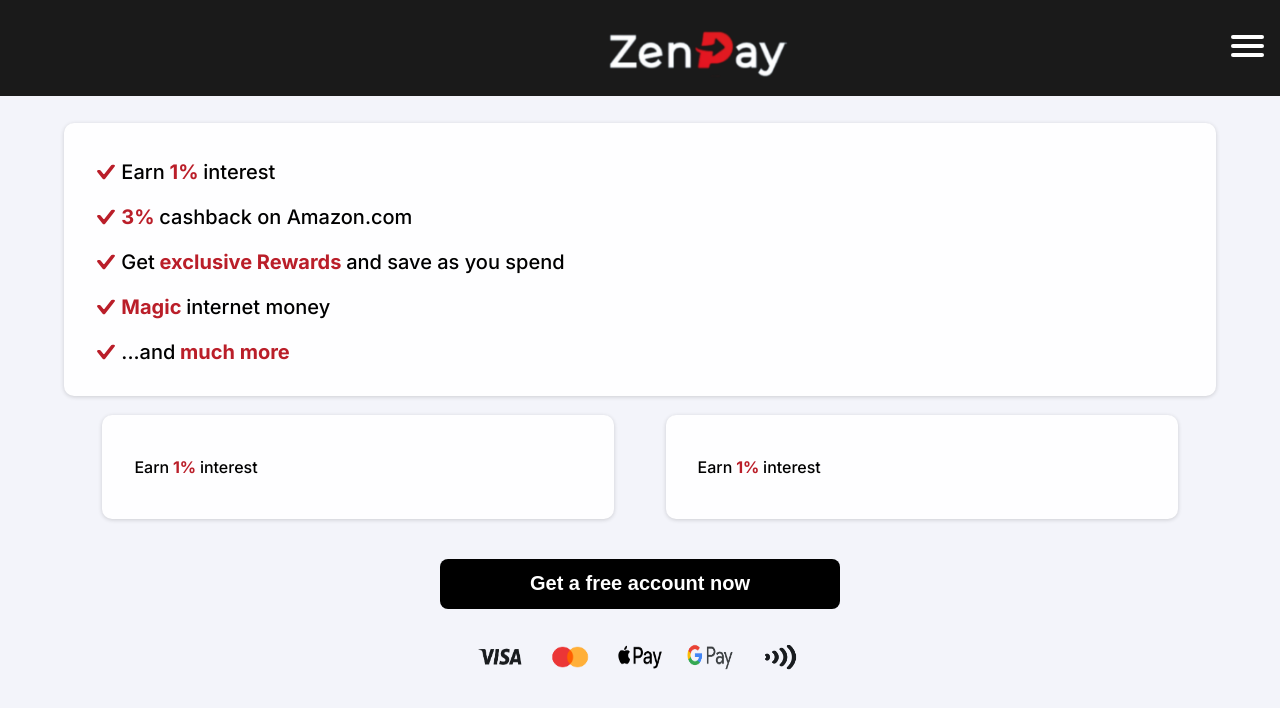
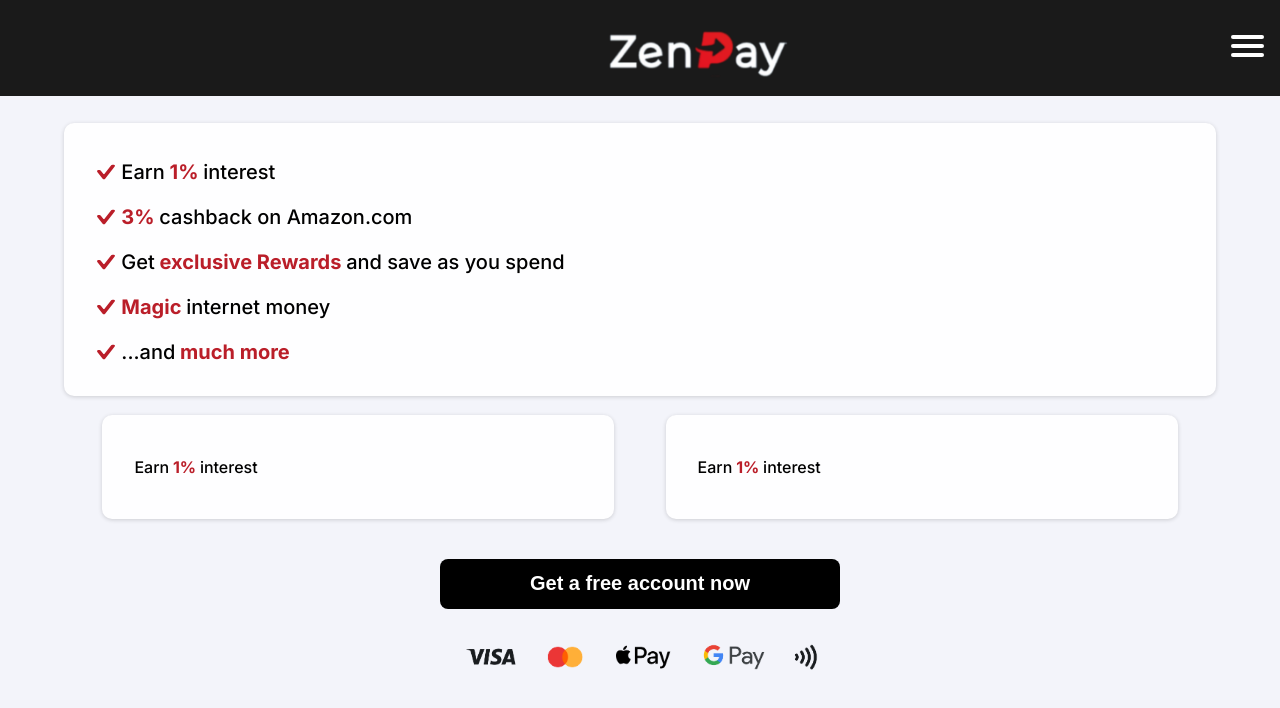
Before and after one commit to e-zetterberg/zen-pay, a Next.js app in the folder client/: page / in a window 1280 px wide. Shown: the top 708 px of the page. Built offline with nearby package versions, Linux system fonts and the light colour scheme; no server answers.

Commit message:
fixed image sice on landing page

```diff
--- a/client/app/page.jsx
+++ b/client/app/page.jsx
@@ -35,11 +35,11 @@
           <button className="btn" type="button">Get a free account now</button>
         </Link>
         <div className="image-container">
-          <Image className="header--logo" src="/logo-visa.png" alt="Logo" width={70} height={50} />
-          <Image className="header--logo" src="/logo-mastercard.png" alt="mastercard" width={70} height={50} />
-          <Image className="header--logo" src="/logo-applepay.png" alt="applepay" width={70} height={50} />
-          <Image className="header--logo" src="/logo-gpay.png" alt="gpay" width={70} height={50} />
-          <Image className="header--logo" src="/icon-contactless.png" alt="contactless" width={70} height={50} />
+          <Image className="header--logo" src="/logo-visa.png" alt="Logo" width={80} height={50} />
+          <Image className="header--logo" src="/logo-mastercard.png" alt="mastercard" width={68} height={50} />
+          <Image className="header--logo" src="/logo-applepay.png" alt="applepay" width={88.5} height={50} />
+          <Image className="header--logo" src="/logo-gpay.png" alt="gpay" width={94} height={50} />
+          <Image className="header--logo" src="/icon-contactless.png" alt="contactless" width={48.5} height={50} />
 
         </div>
       </main>
```
